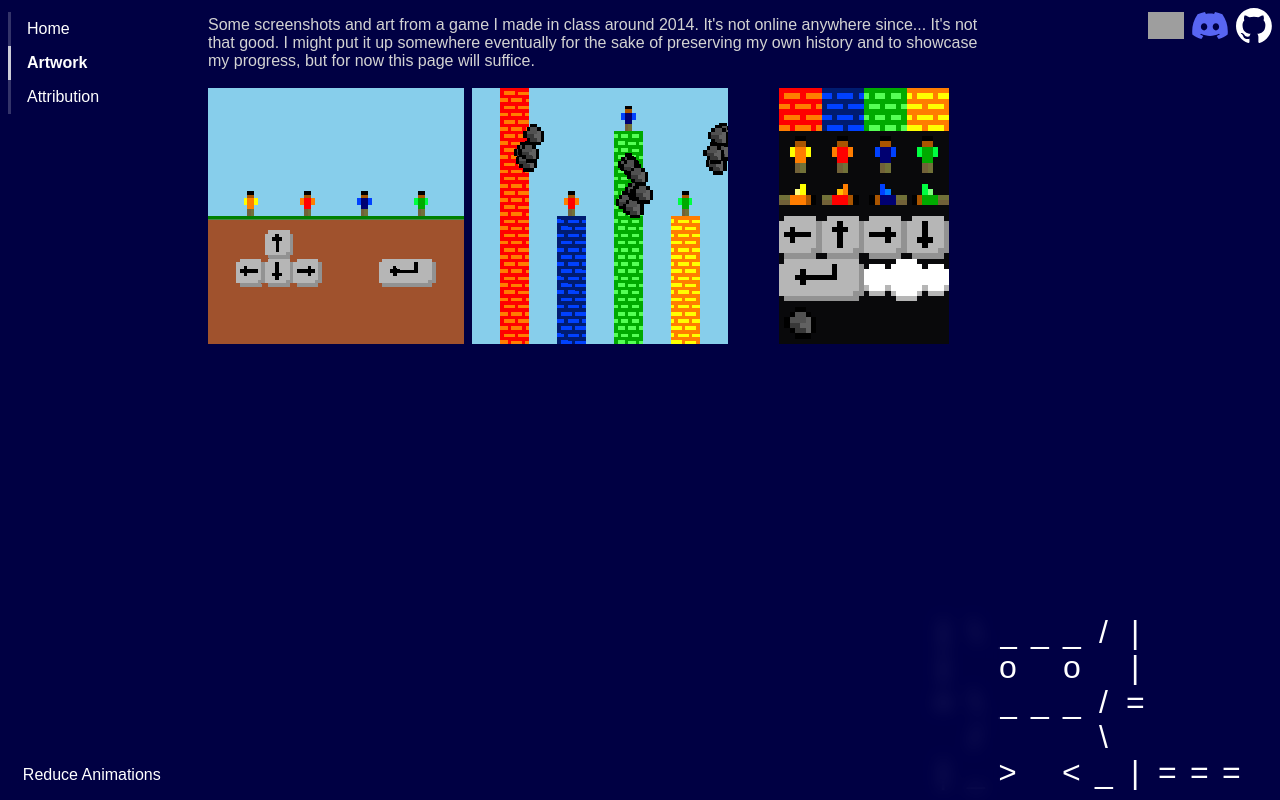
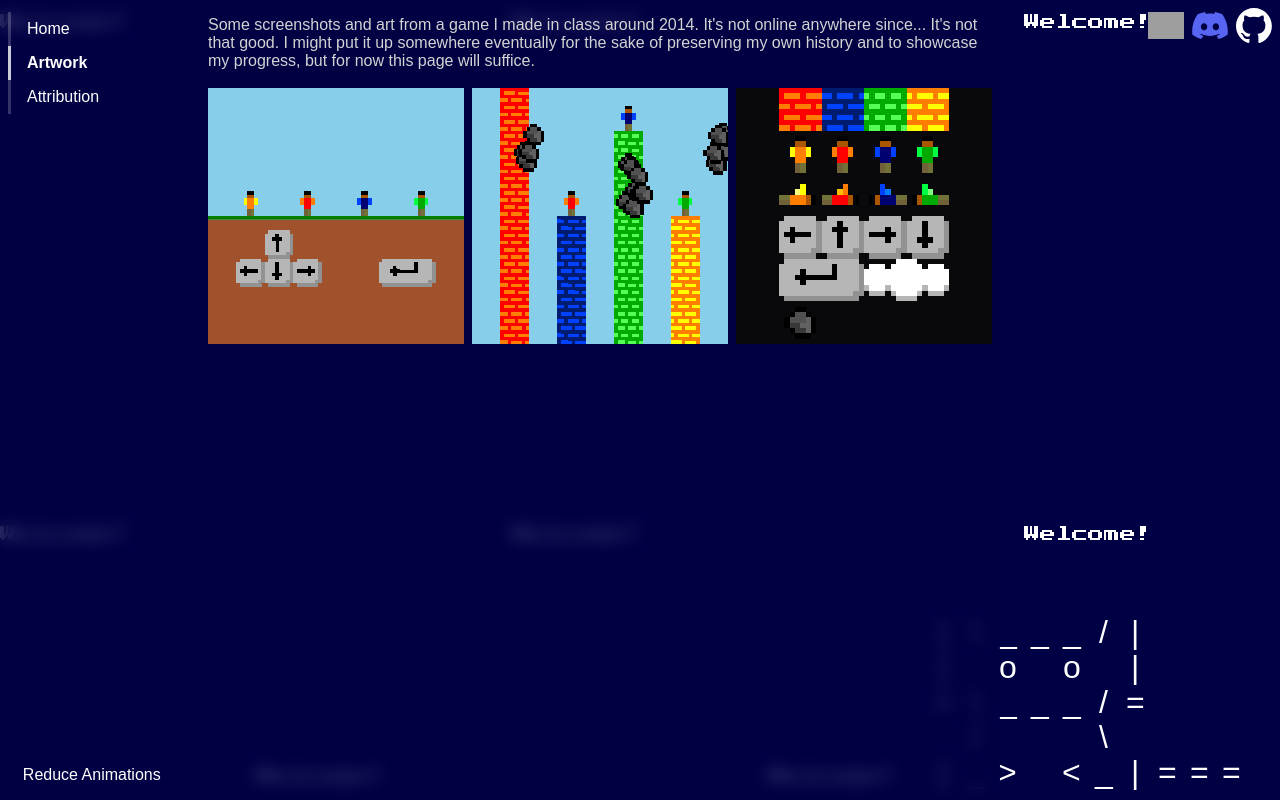
Before and after one commit to ArthurCose/personal-website, a Next.js app: page /artwork/towering-race in a window 1280 px wide. Built offline with nearby package versions, Linux system fonts and the light colour scheme; grey boxes are pictures that could not be loaded.

Commit message:
Use object-fit for sizing artwork

```diff
--- a/src/pages/artwork/language-dex.tsx
+++ b/src/pages/artwork/language-dex.tsx
@@ -41,11 +41,7 @@ function Piece({ src, onClick }: PieceProps) {
     <div className={styles.item_container}>
       <img
         onClick={onClick}
-        className={classNames(
-          styles.item,
-          styles.wide_item,
-          styles.language_dex_bg
-        )}
+        className={classNames(styles.item, styles.language_dex_bg)}
         src={src}
       />
     </div>
--- a/src/pages/artwork/towering-race.tsx
+++ b/src/pages/artwork/towering-race.tsx
@@ -8,27 +8,22 @@ export function PreviewComponent() {
 }
 
 const pieceList = [
-  { src: "/art/towering-race/screenshot-1.png", wide: true },
-  { src: "/art/towering-race/screenshot-2.png", wide: true },
+  { src: "/art/towering-race/screenshot-1.png" },
+  { src: "/art/towering-race/screenshot-2.png" },
   { src: "/art/towering-race/spritesheet.png" },
 ];
 
 type PieceProps = {
   src: any;
-  wide?: boolean;
   onClick?: MouseEventHandler;
 };
 
-function Piece({ src, wide, onClick }: PieceProps) {
+function Piece({ src, onClick }: PieceProps) {
   return (
     <div className={styles.item_container}>
       <img
         onClick={onClick}
-        className={classNames(
-          styles.item,
-          wide ? styles.wide_item : styles.tall_item,
-          styles.language_dex_bg
-        )}
+        className={classNames(styles.item, styles.language_dex_bg)}
         src={src}
       />
     </div>
--- a/src/styles/Gallery.module.css
+++ b/src/styles/Gallery.module.css
@@ -34,6 +34,9 @@
 
 .item {
   image-rendering: pixelated;
+  object-fit: contain;
+  width: 100%;
+  height: 100%;
 }
 
 .gallery .item {
@@ -42,14 +45,6 @@
 
 .gallery .item:hover {
   outline: 1px solid white;
-}
-
-.wide_item {
-  width: 100%;
-}
-
-.tall_item {
-  height: 100%;
 }
 
 .fullscreen {
```
Also changed, not shown: src/pages/artwork/blackfisk.tsx (+5 -10 lines), src/pages/artwork/blissful-cowboy.tsx (+3 -8 lines), src/pages/artwork/honse-backgrounds.tsx (+8 -6 lines).
